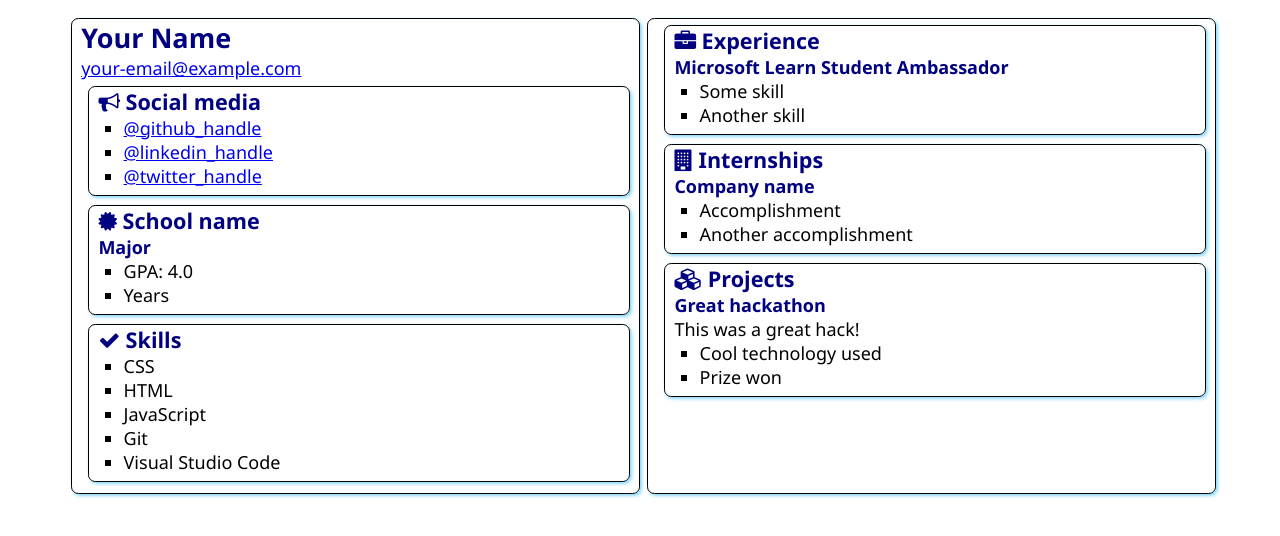
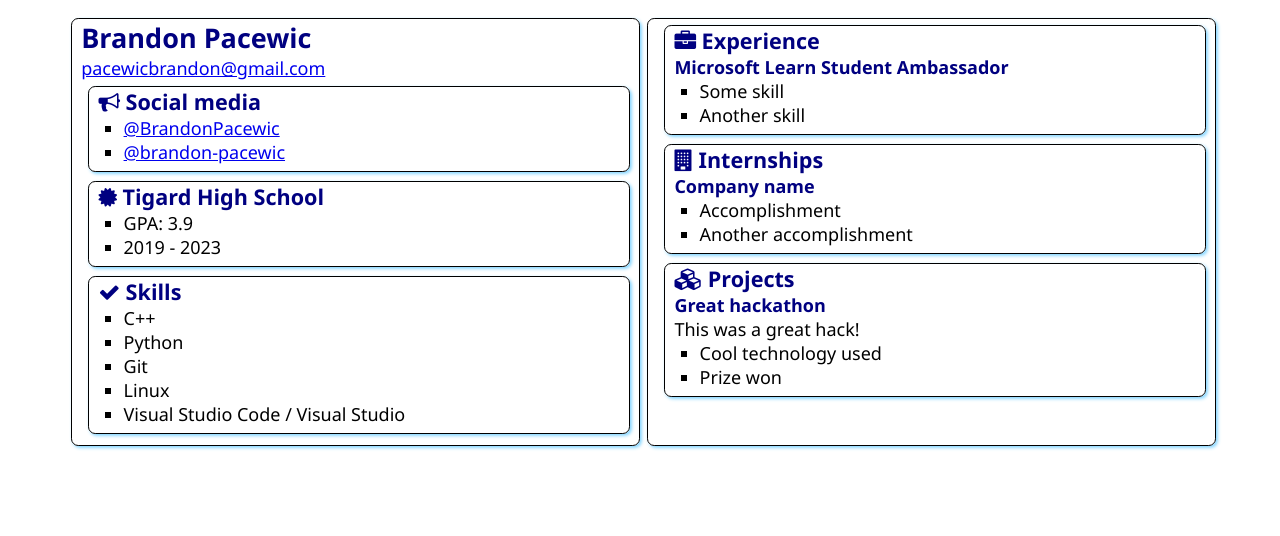
Before and after one commit to BrandonPacewic/SATechnicalOnboarding, a plain HTML site: page src/index.html in a window 1280 px wide. Drawn offline with Linux system fonts and the light colour scheme.

Commit message:
Information update

```diff
--- a/src/index.html
+++ b/src/index.html
@@ -12,8 +12,8 @@
 <body>
     <main>
         <article class="box">
-            <h1>Your Name</h1>
-            <div><a href="mailto:your.email@example.com">your-email@example.com</a></div>
+            <h1>Brandon Pacewic</h1>
+            <div><a href="pacewicbrandon@gmail.com">pacewicbrandon@gmail.com</a></div>
 
             <section class="box">
                 <h2>
@@ -21,37 +21,35 @@
                     Social media
                 </h2>
                 <ul>
-                    <li><a href="https://github.com/<handle>">@github_handle</a></li>
-                    <li><a href="https://linkedin.com/in/<handle>">@linkedin_handle</a></li>
-                    <li><a href="https://twitter.com/<handle>">@twitter_handle</a></li>
+                    <li><a href="https://github.com/BrandonPacewic">@BrandonPacewic</a></li>
+                    <li><a href="https://linkedin.com/in/brandon-pacewic">@brandon-pacewic</a></li>
+                    <!-- <li><a href="https://twitter.com/<handle>">@twitter_handle</a></li> -->
                 </ul>
             </section>
-
             <section class="box">
                 <div class="education">
                     <h2>
                         <i class="fa fa-certificate" aria-hidden="true"></i>
-                        School name
+                        Tigard High School
                     </h2>
-                    <h3>Major</h3>
+                    <!-- <h3>Major</h3> -->
                     <ul>
-                        <li>GPA: 4.0</li>
-                        <li>Years</li>
+                        <li>GPA: 3.9</li>
+                        <li>2019 - 2023</li>
                     </ul>
                 </div>
             </section>
-
             <section class="box">
                 <h2>
                     <i class="fa fa-check" aria-hidden="true"></i>
                     Skills
                 </h2>
                 <ul>
-                    <li>CSS</li>
-                    <li>HTML</li>
-                    <li>JavaScript</li>
+                    <li>C++</li>
+                    <li>Python</li>
                     <li>Git</li>
-                    <li>Visual Studio Code</li>
+                    <li>Linux</li>
+                    <li>Visual Studio Code / Visual Studio</li>
                 </ul>
             </section>
         </article>
```
